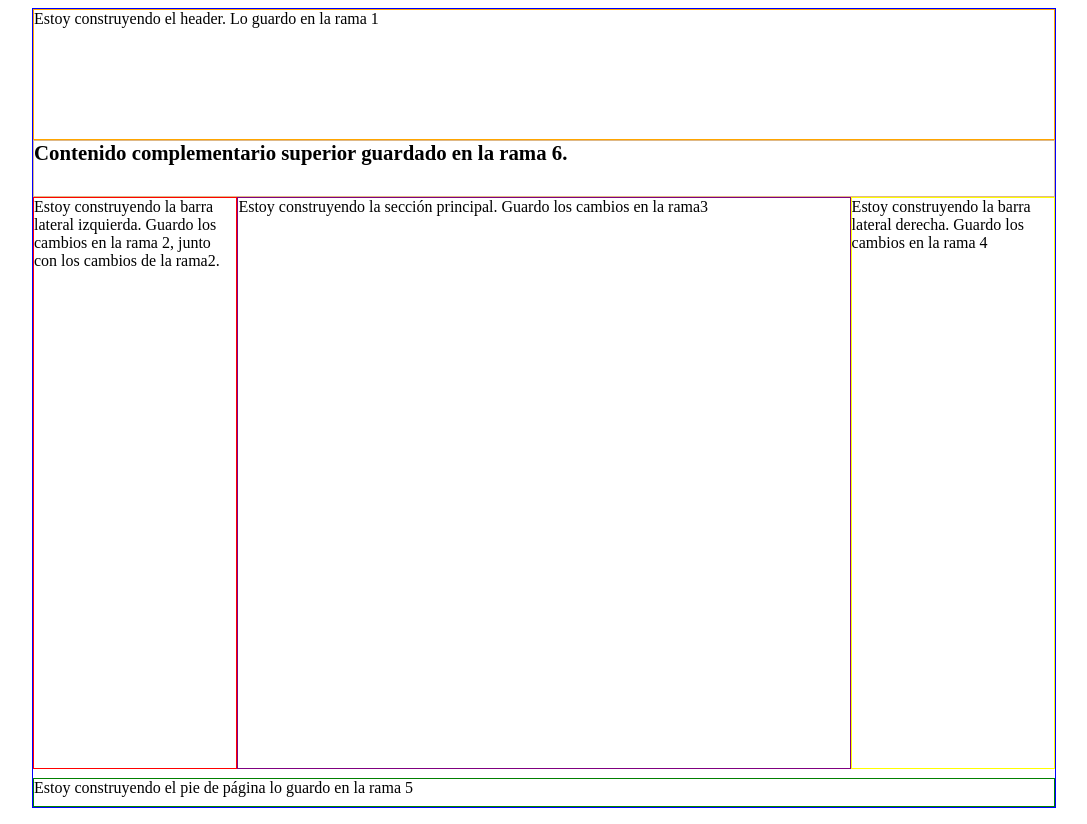
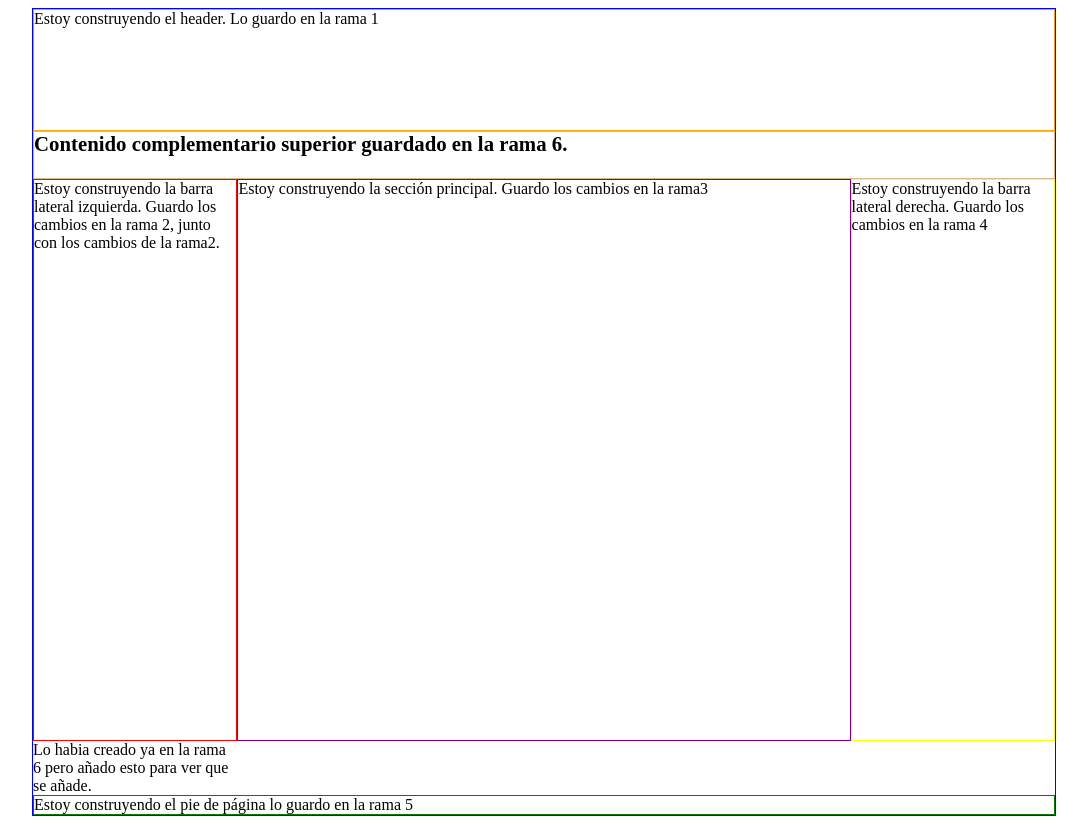
Before and after one commit to alvarovz23/EjercicioRepaso2Abril2019, a plain HTML site: page Index.html in a window 1280 px wide. Shown: the whole page, without its empty margins (96-1183 px from the left). Drawn offline with Linux system fonts and the light colour scheme.

Commit message:
Version 2.1 rama 7

```diff
--- a/Index.html
+++ b/Index.html
@@ -16,7 +16,7 @@
         <aside class="aside1">Estoy construyendo la barra lateral izquierda. Guardo los cambios en la rama 2, junto con los cambios de la rama2.</aside>
         <main>Estoy construyendo la sección principal. Guardo los cambios en la rama3</main>
         <aside class="aside2">Estoy construyendo la barra lateral derecha. Guardo los cambios en la rama 4</aside>
-        <div class="contenidocomplementario2"></div>
+        <div class="contenidocomplementario2">Lo habia creado ya en la rama 6 pero añado esto para ver que se añade.</div>
         <footer>Estoy construyendo el pie de página lo guardo en la rama 5</footer>
     </div>
 </body>
```
